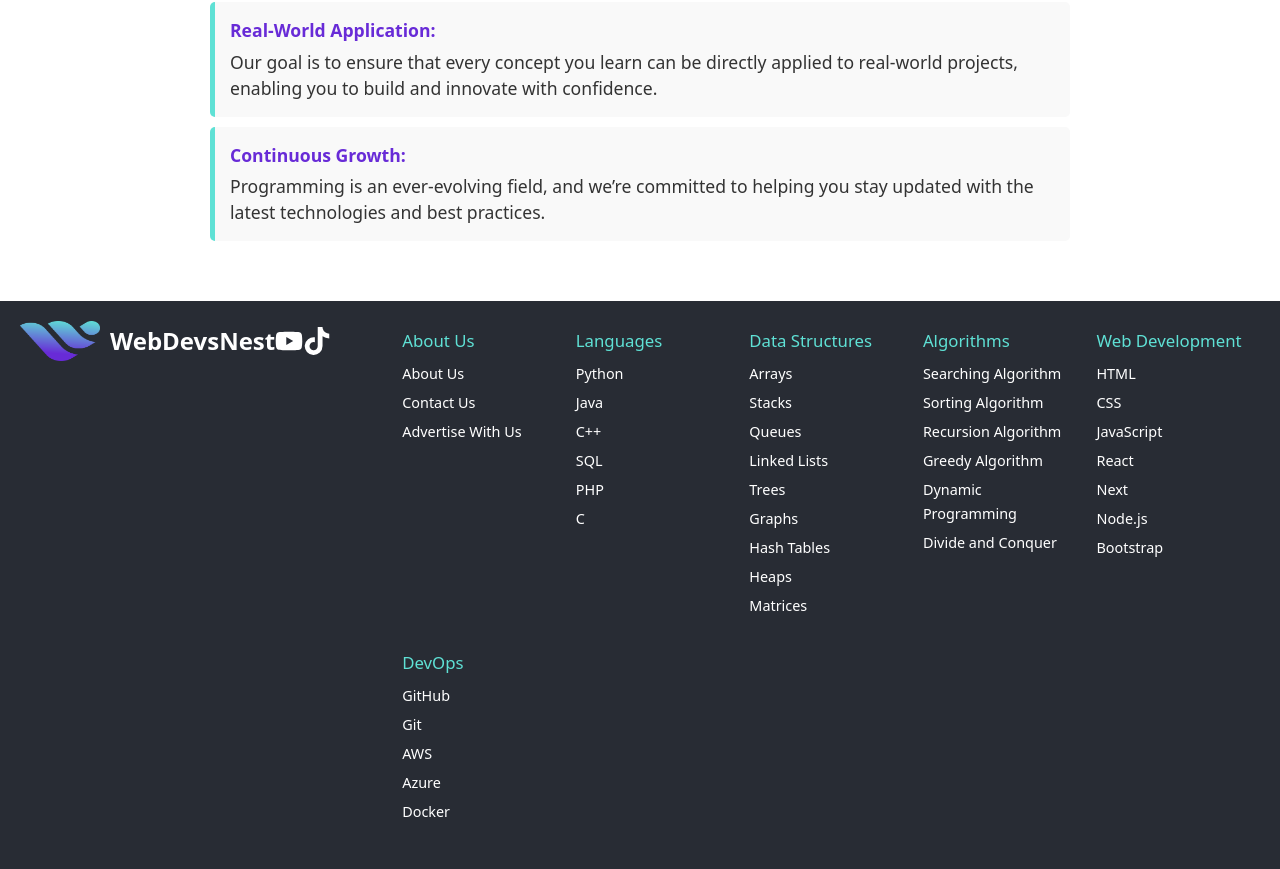
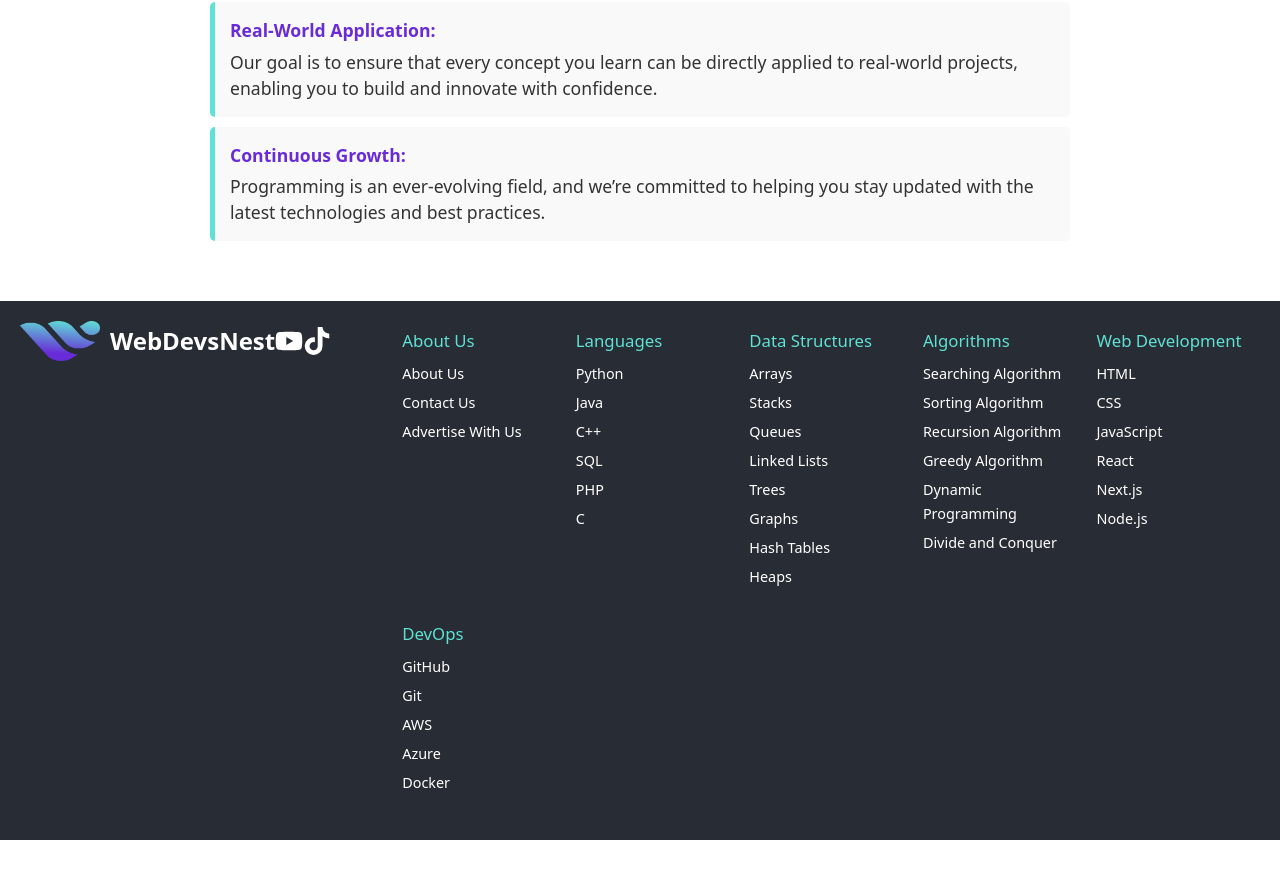
Before and after one commit to Asassine20/WebDevsNest, a Next.js app: page /about-us in a window 1280 px wide. Shown: the part 613-1482 px from the top of the page. After the commit the page ends 1453 px from the top, so only its background shows below. Built offline with nearby package versions, Linux system fonts and the light colour scheme; no server answers; the database is empty.

Commit message:
Fixed a lot of broken links

```diff
--- a/components/Footer/Footer.js
+++ b/components/Footer/Footer.js
@@ -91,9 +91,6 @@ const Footer = () => {
               <li>
                 <Link href="/data-structures/heaps" passHref>Heaps</Link>
               </li>
-              <li>
-                <Link href="/data-structures/matrices" passHref>Matrices</Link>
-              </li>
             </ul>
           </div>
           <div className={styles.section}>
@@ -135,13 +132,10 @@ const Footer = () => {
                 <Link href="/react/react-introduction" passHref>React</Link>
               </li>
               <li>
-                <Link href="/next/next-introduction" passHref>Next</Link>
+                <Link href="/nextjs/nextjs-introduction" passHref>Next.js</Link>
               </li>
               <li>
                 <Link href="/nodejs/nodejs-introduction" passHref>Node.js</Link>
-              </li>
-              <li>
-                <Link href="/bootstrap/bootstrap-introduction" passHref>Bootstrap</Link>
               </li>
             </ul>
           </div>
--- a/next.config.mjs
+++ b/next.config.mjs
@@ -10,7 +10,7 @@ const nextConfig = {
     ];
   },
   images: {
-    domains: ['miro.medium.com'], // Add domains of your external image sources here
+    domains: ['miro.medium.com', 'res.cloudinary.com'], // Correctly formatted array of domains
   },
 };
 
```
Also changed, not shown: src/pages/index.js (+6 -6 lines).
